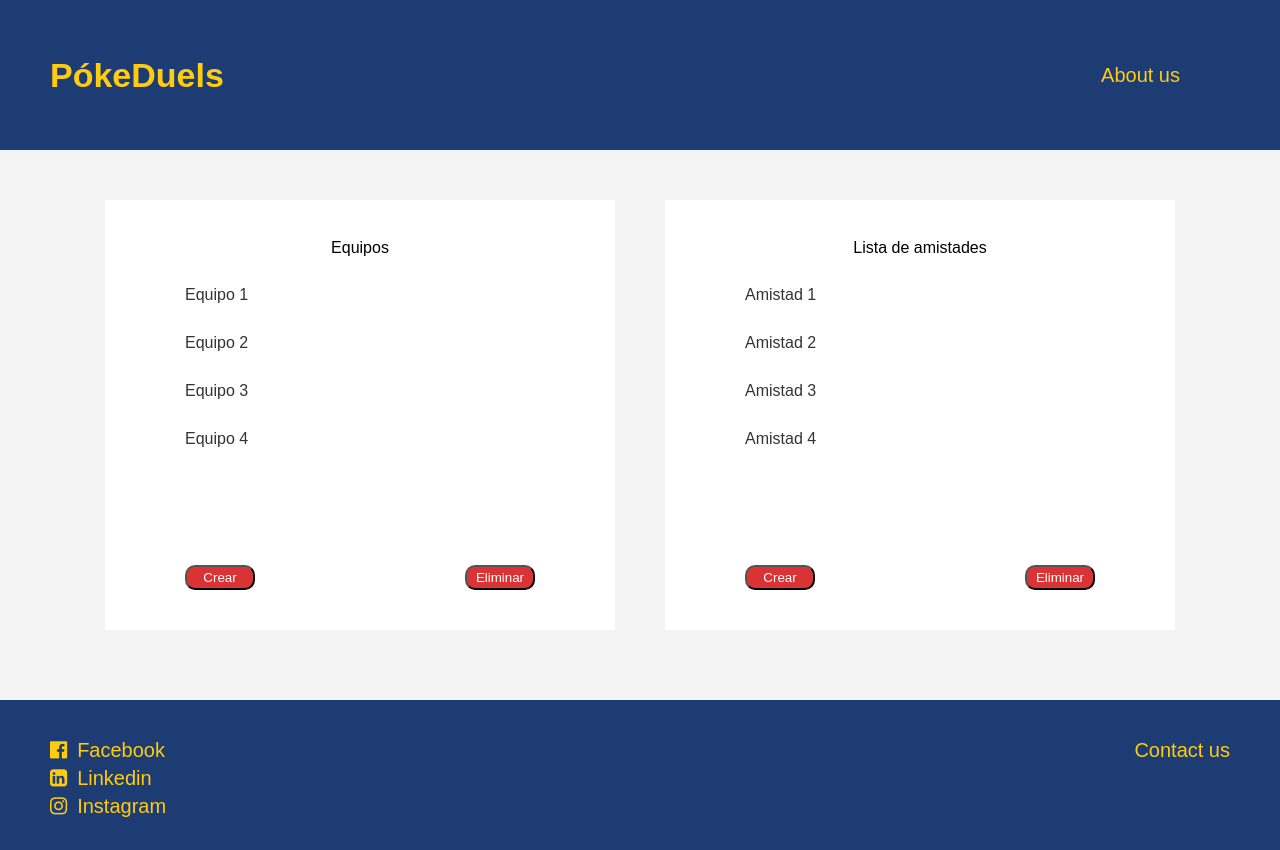
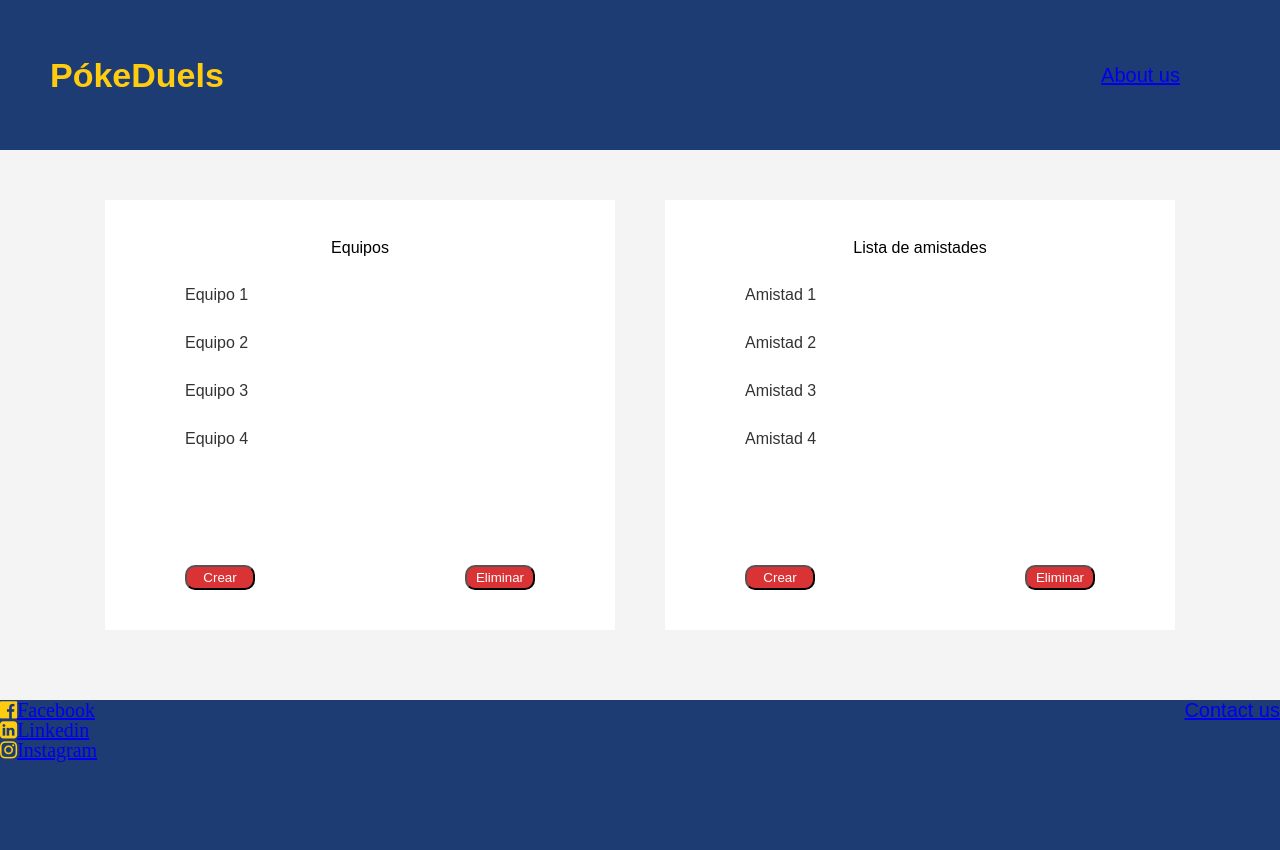
Before and after one commit to eacerdas/proyecto_desarrollo_web_pokemon, a plain HTML site: page html/equipos.html in a window 1280 px wide. Drawn offline with Linux system fonts and the light colour scheme; files that its build step writes are made by us from their sources.

Commit message:
estandarizar hrefs de headers y footers

```diff
--- a/html/equipos.html
+++ b/html/equipos.html
@@ -15,7 +15,7 @@
     <header>
         <div class="header-left">PókeDuels</div>
         <div class="header-right">
-            <span>About us</span>
+            <a href="softies-lp.html">About us</a>
         </div>
     </header>
 
@@ -52,15 +52,15 @@
     </section>
 
     <!-- Footer -->
-    <footer id="contactos">
-        <div class="footer-left">
-            <div><i class="fa fa-facebook-official"><span>Facebook</span></i></div>
-            <div><i class="fa fa-linkedin-square"><span>Linkedin</span></i></div>
-            <div><i class="fa fa-instagram"><span>Instagram</span></i></div>
+    <footer>
+        <div id="contactos">
+            <div><i class="fa fa-facebook-official"><a href="https://www.facebook.com/" target="_blank">Facebook</a></i></div>
+            <div><i class="fa fa-linkedin-square"><a href="https://www.linkedin.com/" target="_blank">Linkedin</a></i></div>
+            <div><i class="fa fa-instagram"><a href="https://www.instagram.com/" target="_blank">Instagram</a></i></div>
         </div>
-        <div class="footer-right">
-            <p>Contact us</p>
 
+        <div id="menu-footer">
+            <a href="softies-lp.html">Contact us</a>
         </div>
     </footer>
 </body>
```
Also changed, not shown: html/batalla.html (+8 -8 lines), html/forgotPassw.html (+4 -2 lines), html/historial.html (+2 -2 lines), html/juego.html (+9 -8 lines), html/landingPage.html (+3 -2 lines), html/mainpage.html (+8 -8 lines), html/registro.html (+9 -8 lines), html/settings.html (+2 -2 lines), html/softies-lp.html (+7 -7 lines).
